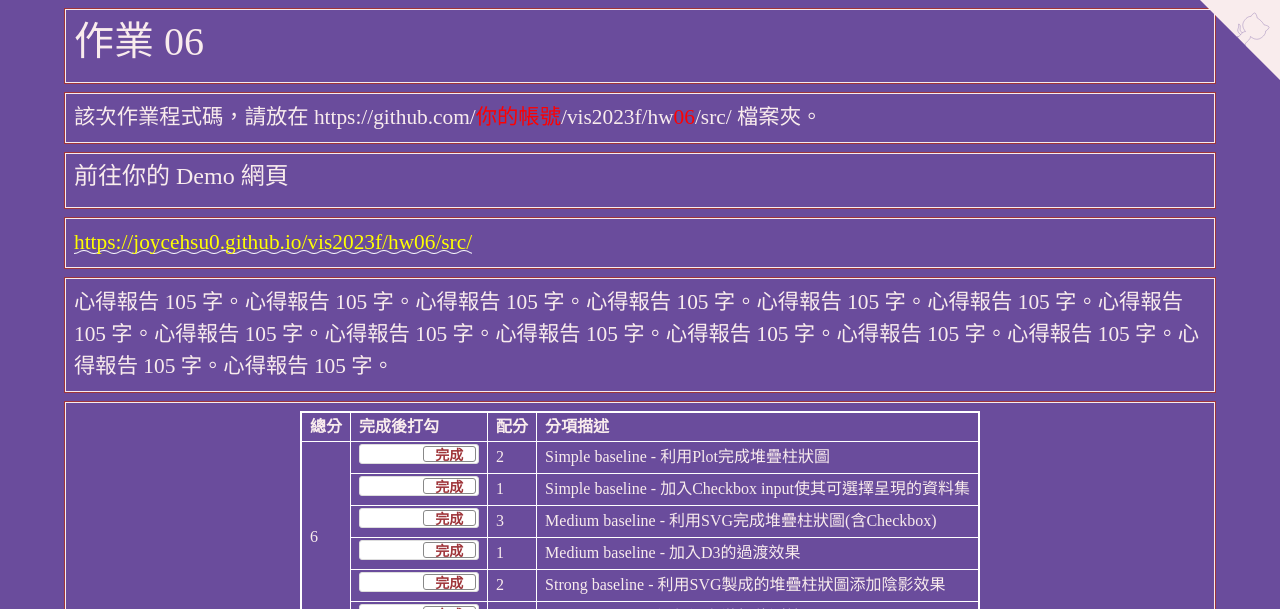
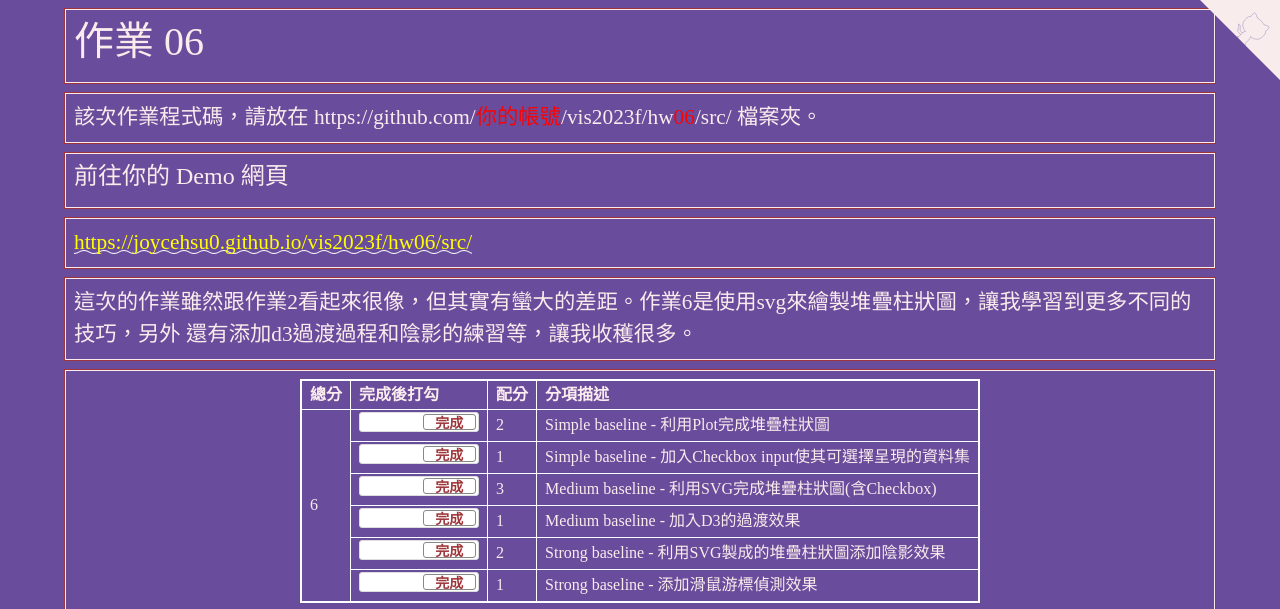
Before and after one commit to JoyceHsu0/vis2023f, a plain HTML site: page hw06/index.html in a window 1280 px wide. Shown: the top 609 px of the page. Drawn offline with nearby package versions, Linux system fonts and the light colour scheme.

Commit message:
Update index.html

```diff
--- a/hw06/index.html
+++ b/hw06/index.html
@@ -201,7 +201,8 @@
   <!-- <hr>------------------------------------------------>
   <div class="row hw12">
     <div class="col-md-12 twenty">
-      心得報告 105 字。心得報告 105 字。心得報告 105 字。心得報告 105 字。心得報告 105 字。心得報告 105 字。心得報告 105 字。心得報告 105 字。心得報告 105 字。心得報告 105 字。心得報告 105 字。心得報告 105 字。心得報告 105 字。心得報告 105 字。心得報告 105 字。
+      這次的作業雖然跟作業2看起來很像，但其實有蠻大的差距。作業6是使用svg來繪製堆疊柱狀圖，讓我學習到更多不同的技巧，另外
+      還有添加d3過渡過程和陰影的練習等，讓我收穫很多。
     </div>
   </div>
 
```
